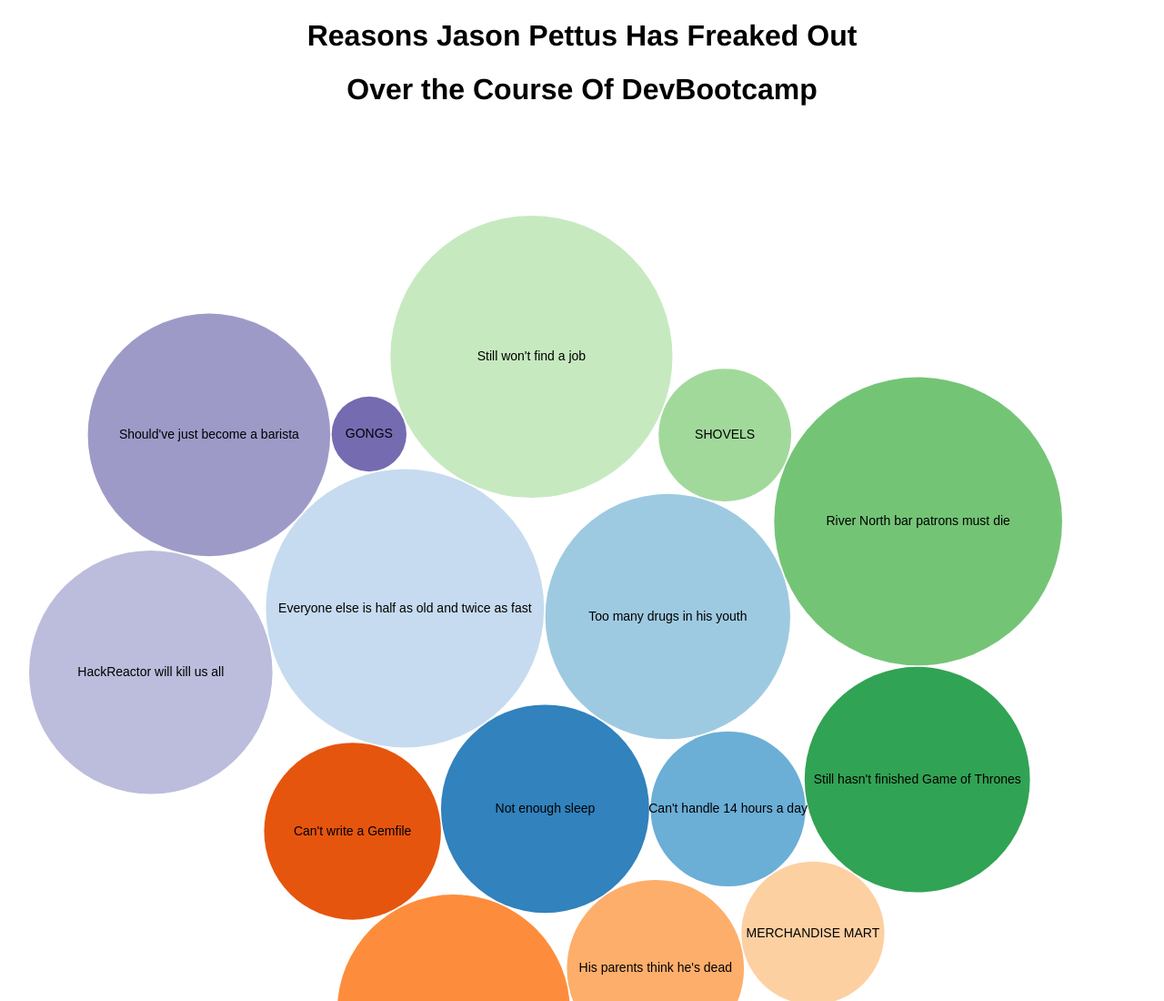
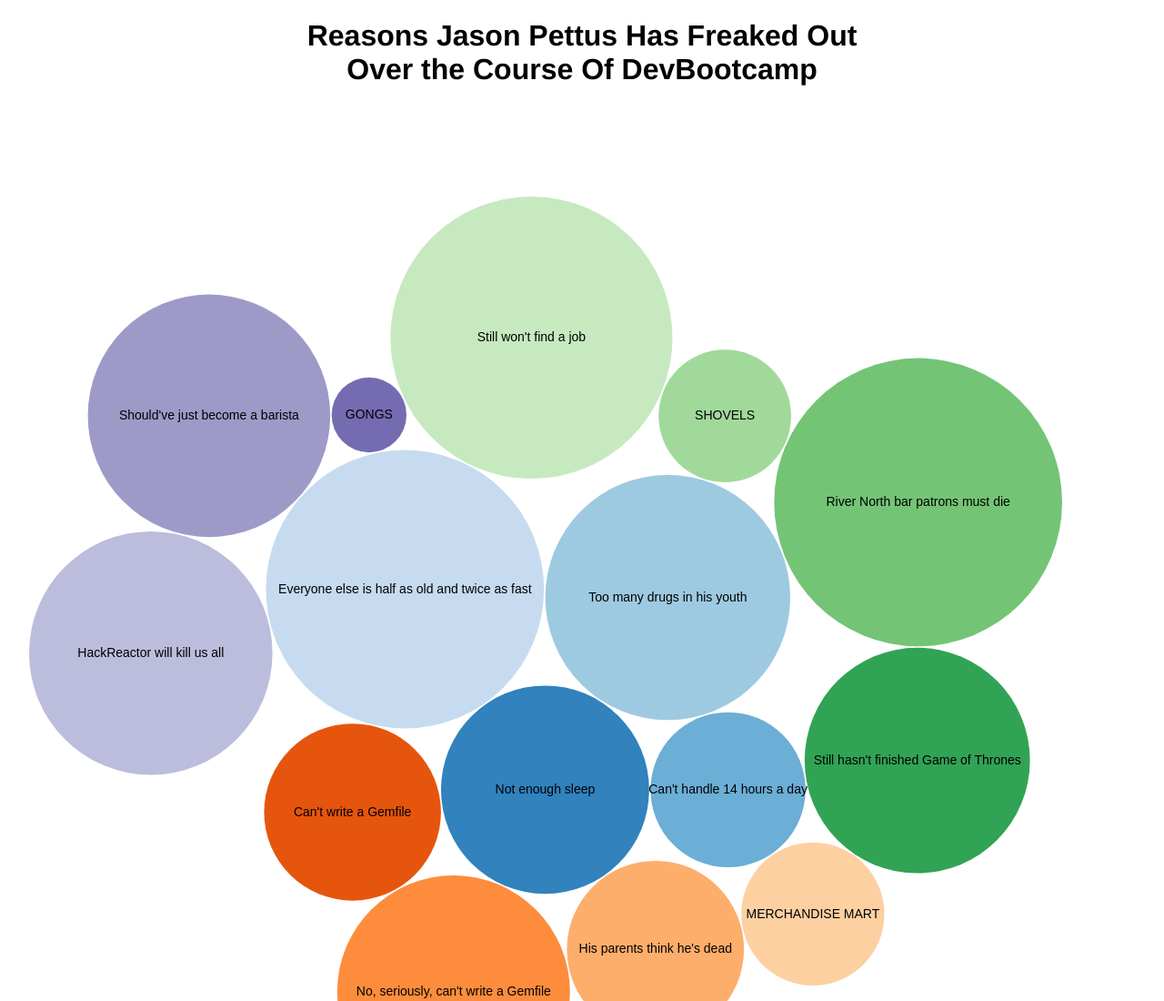
Before and after one commit to chi-dragonflies-2015/dddd, a plain HTML site: page freakout.html in a window 1280 px wide. Shown: the top 1100 px of the page at 91% size. Drawn offline with nearby package versions, Linux system fonts and the light colour scheme.

Commit message:
Tweak final details

```diff
--- a/freakout.html
+++ b/freakout.html
@@ -8,8 +8,8 @@
 
 </head>
 <body>
-  <h1>Reasons Jason Pettus Has Freaked Out</h1>
-  <h1>Over the Course Of DevBootcamp</h1>
+  <h1>Reasons Jason Pettus Has Freaked Out<br>
+  Over the Course Of DevBootcamp</h1>
 <script src="https://cdnjs.cloudflare.com/ajax/libs/d3/3.5.5/d3.min.js"></script>
 <script src="js/freakout.js"></script>
 </body>
```
